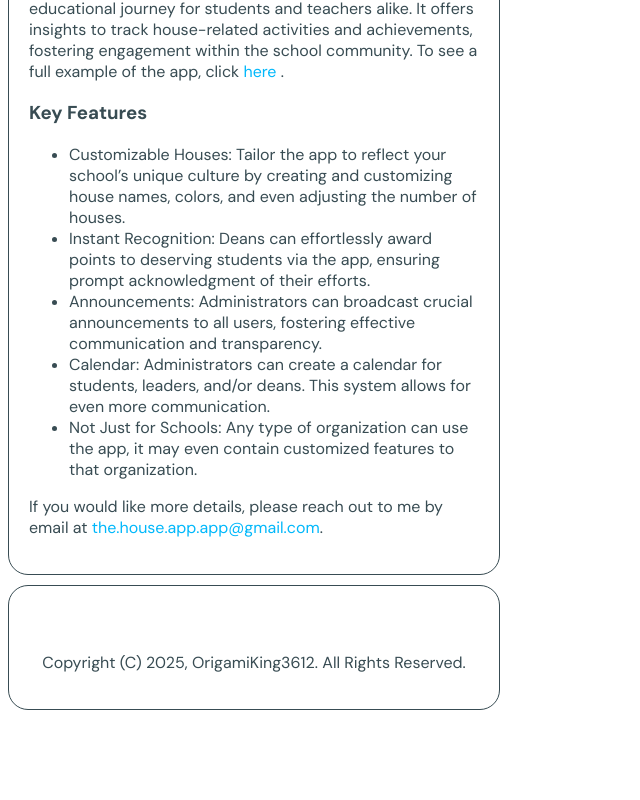
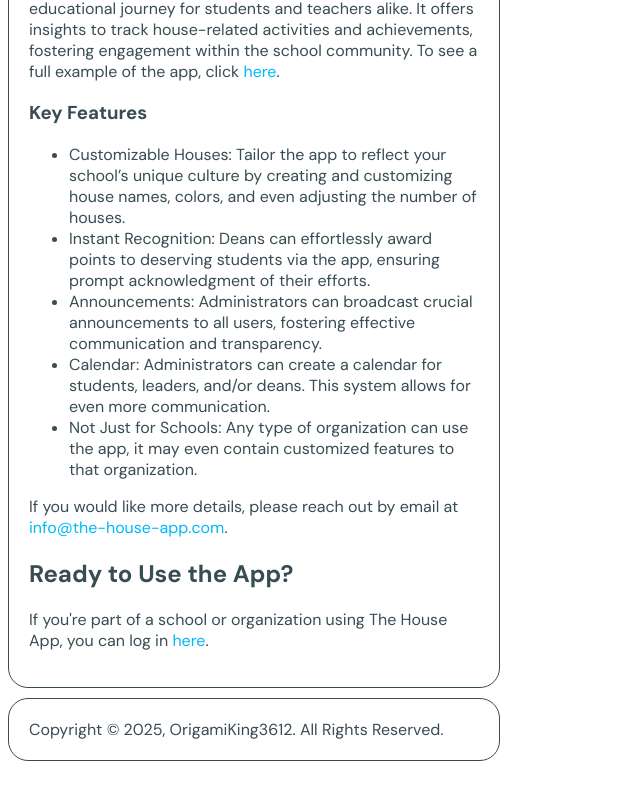
Before and after one commit to OrigamiKing3612/The-House-App-Website, a Nuxt app: page / in a window 1280 px wide. Shown: the part 364-1164 px from the top of the page, without its empty margins (0-640 px from the left). Built offline with nearby package versions, Linux system fonts and the light colour scheme.

Commit message:
Update emails

```diff
--- a/app/components/Email.vue
+++ /dev/null
@@ -1,4 +0,0 @@
-<template>
-    <a style="color: var(--house-cyan); text-decoration: none;"
-        href="mailto:the.house.app.app@gmail.com">the.house.app.app@gmail.com</a>
-</template>
--- /dev/null
+++ b/app/components/InfoEmail.vue
@@ -0,0 +1,4 @@
+<template>
+    <a style="color: var(--primary); text-decoration: none;"
+        href="mailto:info@the-house-app.com">info@the-house-app.com</a>
+</template>
--- /dev/null
+++ b/app/components/SupportEmail.vue
@@ -0,0 +1,4 @@
+<template>
+    <a style="color: var(--primary); text-decoration: none;"
+        href="mailto:support@the-house-app.com">support@the-house-app.com</a>
+</template>
--- a/app/components/lib/Card.vue
+++ b/app/components/lib/Card.vue
@@ -13,15 +13,19 @@
 const props = defineProps<{
     title?: string,
 }>();
+
+const padding_top = computed(() => {
+    return props.title ? '50px' : '20px';
+});
 </script>
 
 
 <style lang="scss" scoped>
 .card {
     position: relative;
-    padding: 50px 20px 20px 20px;
+    padding: v-bind(padding_top) 20px 20px 20px;
     background-color: var(--main-background);
-    border-radius: 20px;
+    border-radius: var(--border-radius);
     border: var(--border);
     margin-bottom: 10px;
     max-width: 450px;
--- a/app/pages/index.vue
+++ b/app/pages/index.vue
@@ -13,9 +13,8 @@
                 <p>The House App is a cutting-edge tool designed to enrich the educational journey for students and
                     teachers alike. It offers insights to track house-related activities and achievements, fostering
                     engagement within the school community. To see a full example of the app, click <NuxtLink
-                        class="example link" style="color: var(--house-cyan)"
-                        to="https://desktop.the-house-app.com/example">here
-                    </NuxtLink>.</p>
+                        class="example link" style="color: var(--primary)"
+                        to="https://desktop.the-house-app.com/example">here</NuxtLink>.</p>
             </section>
             <section class="key-features">
                 <h3>Key Features</h3>
@@ -44,17 +43,28 @@
                 </ul>
             </section>
             <section>
-                <p>If you would like more details, please reach out to me by email at <Email></Email>.
+                <p>If you would like more details, please reach out by email at
+                    <InfoEmail />.
+                </p>
+            </section>
+            <section class="login-section">
+                <h2>Ready to Use the App?</h2>
+                <p>
+                    If you're part of a school or organization using The House App, you can log in
+                    <NuxtLink class="example link" style="color: var(--primary)" to="https://desktop.the-house-app.com">
+                        here</NuxtLink>.
                 </p>
             </section>
         </div>
     </Card>
     <Card>
-        <p class="title">Copyright (C) 2025, OrigamiKing3612. All Rights Reserved.</p>
+        Copyright © {{ current_year }}, OrigamiKing3612. All Rights Reserved.
     </Card>
 </template>
 
 <script setup lang="ts">
+
+const current_year = new Date().getFullYear();
 
 definePageMeta({
     layout: "tab-view"
@@ -63,10 +73,6 @@
 </script>
 
 <style scoped lang="scss">
-.title {
-    text-align: center;
-}
-
 .container {
     text-align: left;
 }
--- a/app/pages/privacy.vue
+++ b/app/pages/privacy.vue
@@ -56,7 +56,7 @@
 
             <h2>9. Contact</h2>
             If you have any questions, contact us at:
-            <Email />
+            <SupportEmail />
             <!-- [your domain or contact form link] -->
         </div>
     </Card>
--- a/app/pages/terms.vue
+++ b/app/pages/terms.vue
@@ -48,7 +48,7 @@
 
             <h2>11. Contact</h2>
             Questions or issues? Email us at
-            <Email />.
+            <SupportEmail />.
         </div>
     </Card>
 </template>
```
